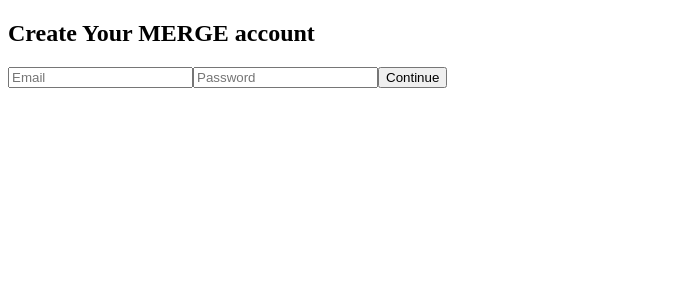
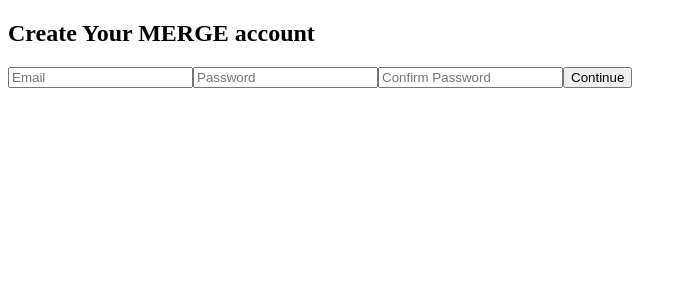
Before and after one commit to Althaf-vt/MERGE, a React (Vite) app in the folder frontend/: page /register in a window 1280 px wide. Shown: the top 300 px of the page, without its empty margins (0-687 px from the left). Built offline with nearby package versions, Linux system fonts and the light colour scheme.

Commit message:
feat(auth/frontend): add confirmPassword field and auth response types

```diff
--- a/frontend/src/features/auth/components/RegisterForm.tsx
+++ b/frontend/src/features/auth/components/RegisterForm.tsx
@@ -11,13 +11,26 @@
 
     const [email, setEmail] = useState('');
     const [password, setPassword] = useState('');
+    const [confirmPassword, setConfirmPassword] = useState('');
+    const [clientError, setClientError] = useState<string | null>(null);
 
-    const handleSubmit = async(e: React.FormEvent) => {
+    const handleSubmit = async(e: React.FormEvent<HTMLFormElement>) => {
         e.preventDefault();
+        setClientError(null);
+
+        if(password.length < 8){
+            setClientError("Password must be at least 8 characters long");
+            return;
+        }
+
+        if(password !== confirmPassword){
+            setClientError("Password do not match");
+            return;
+        }
 
         try {
             // unwrap() extracts the payload or throws the error so we can catch it
-            await register({email, password}).unwrap();
+            await register({email, password,confirmPassword}).unwrap();
 
             // If successful, save the email to global state and move to OTP screen
             dispatch(setRegisteredEmail(email));
@@ -31,6 +44,7 @@
         <form onSubmit={handleSubmit}>
             <h2>Create Your MERGE account</h2>
 
+            {clientError && <div style={{color:'red'}}>{clientError}</div>}
             {/* Error handling from NestJS backend */}
             {error && <div style={{color:'red'}}>Registration failed, Please check the credentials.</div>}
 
@@ -46,6 +60,12 @@
                 onChange={(e) => setPassword(e.target.value)}
                 placeholder="Password"
             />
+            <input
+                type="password"
+                value={confirmPassword}
+                onChange={(e) => setConfirmPassword(e.target.value)}
+                placeholder="Confirm Password"
+            />
 
             <button type="submit" disabled={isLoading}>
                 {isLoading ? "Creating account..." : "Continue"}
--- a/frontend/src/features/auth/types/index.ts
+++ b/frontend/src/features/auth/types/index.ts
@@ -2,6 +2,7 @@
 export interface RegisterUserDto{
     email: string;
     password: string;
+    confirmPassword: string;
 }
 
 export interface VerifyOtpDto{
```
